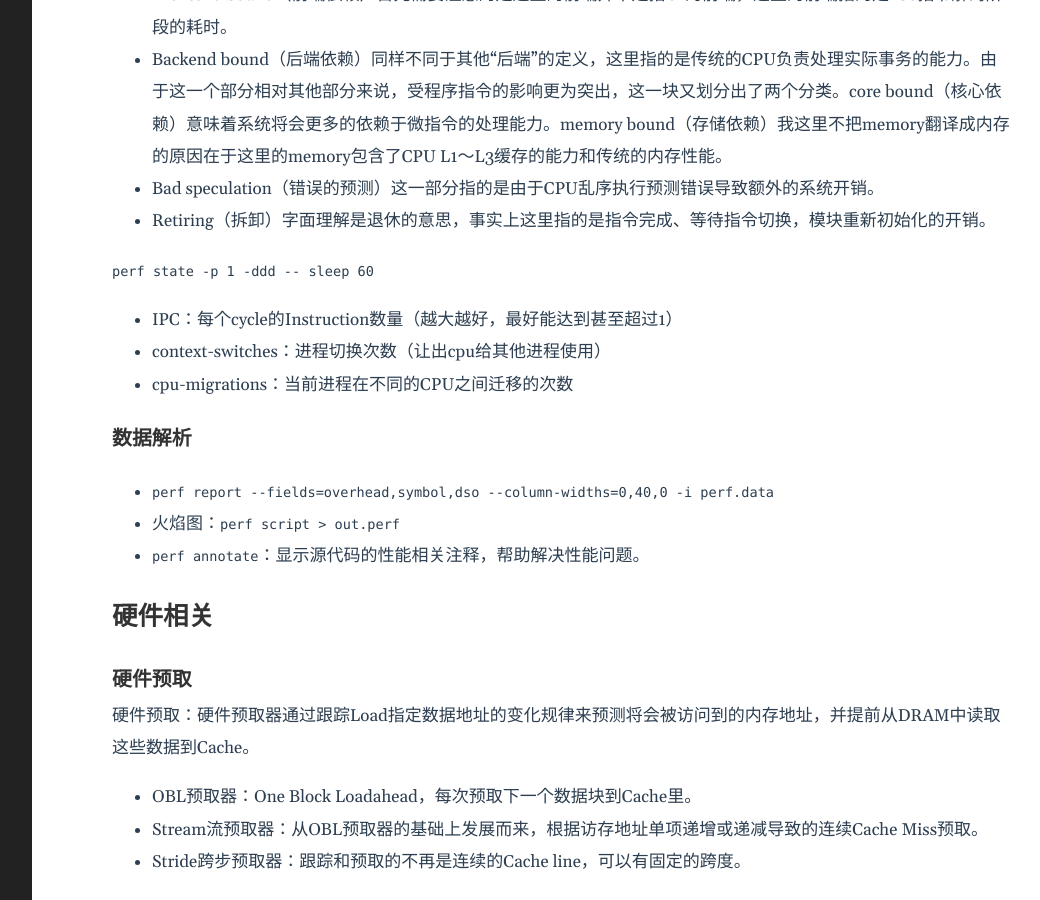
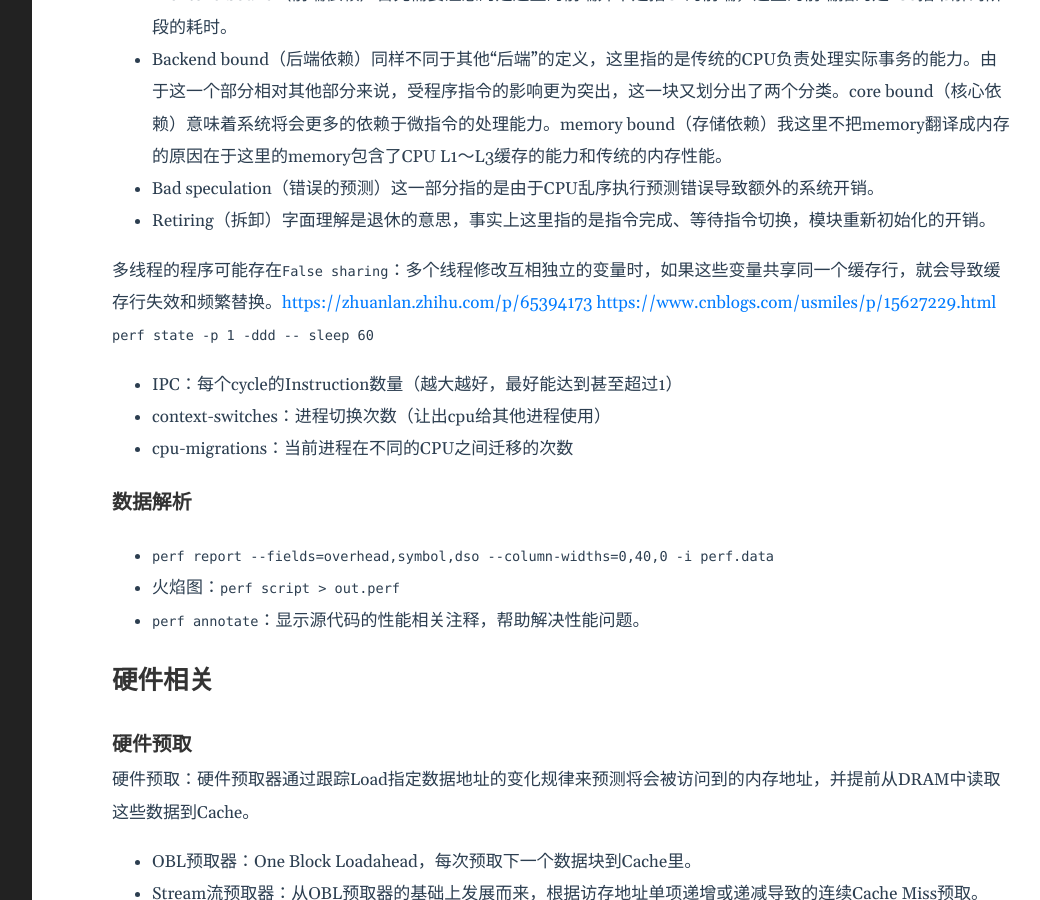
Before and after one commit to lclgo/lclgo.github.io, a Jekyll site: the page built from _posts/kernel/2024-09-28-performance.md, in a window 1280 px wide and 900 px high, scrolled down 1378 px. Shown: the whole window, without its empty margins (188-1228 px from the left). Built offline with Jekyll 4.4.1, drawn with Linux system fonts in a browser that asks for light colours.

Commit message:
update false sharing

```diff
--- a/_posts/kernel/2024-09-28-performance.md
+++ b/_posts/kernel/2024-09-28-performance.md
@@ -53,6 +53,8 @@ date: 2024-09-28 15:00:00 +0800
 * Bad speculation（错误的预测）这一部分指的是由于CPU乱序执行预测错误导致额外的系统开销。
 * Retiring（拆卸）字面理解是退休的意思，事实上这里指的是指令完成、等待指令切换，模块重新初始化的开销。
 
+多线程的程序可能存在`False sharing`：多个线程修改互相独立的变量时，如果这些变量共享同一个缓存行，就会导致缓存行失效和频繁替换。<https://zhuanlan.zhihu.com/p/65394173> <https://www.cnblogs.com/usmiles/p/15627229.html>
+
 `perf state -p 1 -ddd -- sleep 60`
 
 * IPC：每个cycle的Instruction数量（越大越好，最好能达到甚至超过1）
```
